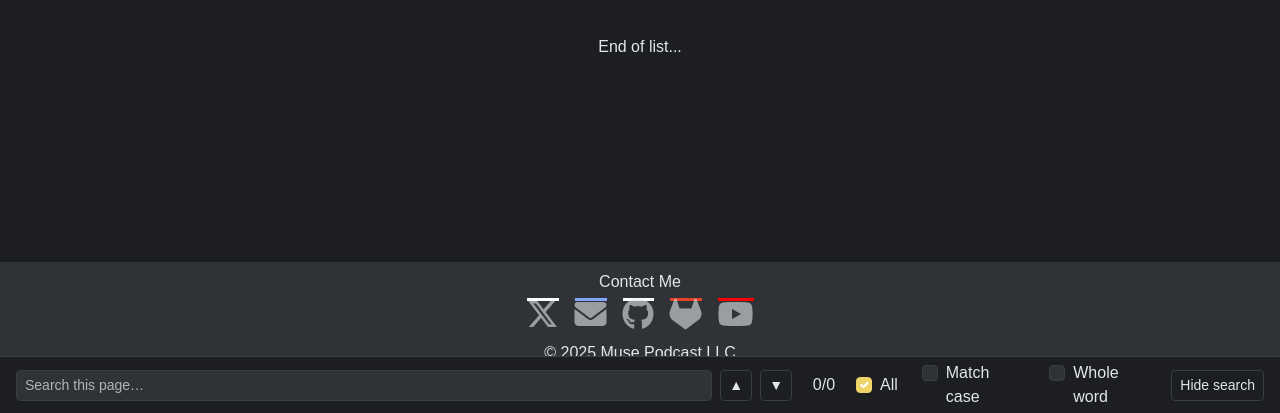
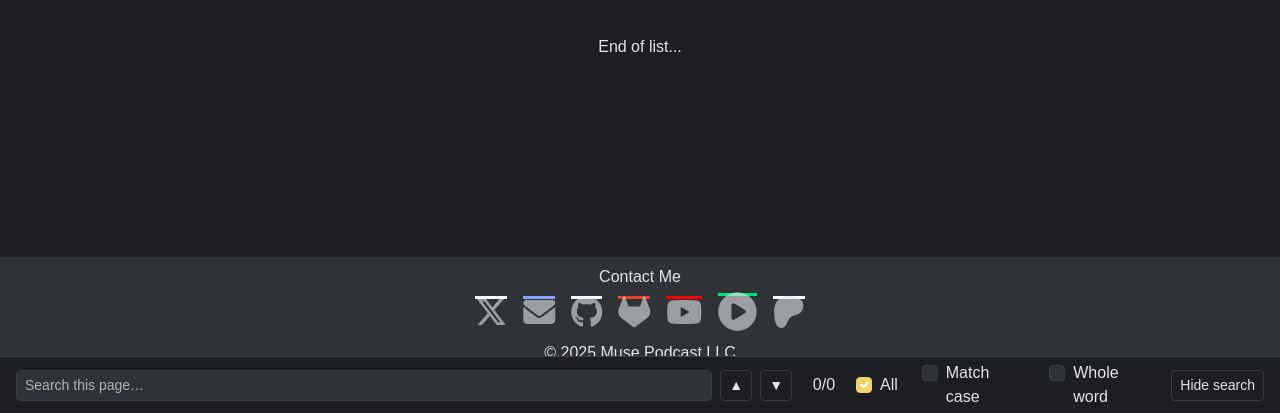
Before and after one commit to musepodcast/podcast-search-engine, a Django app: page /channels/ in a window 1280 px wide. Shown: the part 387-800 px from the top of the page. Run offline with Django 5.2, Linux system fonts and the light colour scheme; data that the repository does not hold is empty; parts of the project's set-up code (start-up, migrations or seed data) failed here and were passed over; some libraries are stand-ins or nearby versions.

Commit message:
MINOR: Added rumble and patreon social links to the footer | Added a background color for github link.

```diff
--- a/podcast_web_app/podcasts/templates/podcasts/base.html
+++ b/podcast_web_app/podcasts/templates/podcasts/base.html
@@ -710,6 +710,20 @@
           <i class="fa-brands fa-youtube"></i>
         </a>
       </li>
+
+      <!-- 6: Rumble (fallback using play icon) -->
+      <li class="mx-2">
+        <a href="https://rumble.com/user/MusePodcast" target="_blank" rel="noopener">
+          <i class="fas fa-circle-play"></i>
+        </a>
+      </li>
+
+      <!-- 7: Patreon -->
+      <li class="mx-2">
+        <a href="https://www.patreon.com/MusePodcast" target="_blank" rel="noopener">
+          <i class="fa-brands fa-patreon"></i>
+        </a>
+      </li>
     </ul>
   </div>
 
--- a/podcast_web_app/static/podcasts/styles.css
+++ b/podcast_web_app/static/podcasts/styles.css
@@ -350,7 +350,8 @@
   /* GitHub (white) */
   .social-links li:nth-child(3) a::before {
     content: "\f09b"; /* github */
-    color: #fff; -webkit-text-fill-color: #fff;
+    background: #fff;
+    color: #000000; -webkit-text-fill-color: #000000;
     border-bottom-color: #fff;
   }
 
@@ -366,6 +367,31 @@
     content: "\f167"; /* youtube */
     color: #ff0000; -webkit-text-fill-color: #ff0000;
     border-bottom-color: #ff0000;
+  }
+
+   /* Rumble (bigger, green circle-play) */
+  .social-links li:nth-child(6) a::before {
+    font-family: "Font Awesome 6 Free";
+    font-weight: 900;
+    content: "\f144";              /* circle-play */
+    font-size: 2.4rem;             /* bump size up */
+    color: #00e676;
+    -webkit-text-fill-color: #00e676;
+    border-bottom-color: #00e676;
+  }
+
+  /* Make the base icon larger too so it matches the overlay */
+  .social-links li:nth-child(6) a .fas {
+    font-size: 2.4rem;
+  }
+
+    /* Patreon (orange/red) */
+  .social-links li:nth-child(7) a::before {
+    content: "\f3d9"; /* patreon */
+    color: #FFFFFF;
+    background: #000000;
+    -webkit-text-fill-color: #FFFFFF;
+    border-bottom-color: #FFFFFF;
   }
 
   /* Hover animation */
```
Also changed, not shown: podcast_web_app/static/podcasts/images/patreon-icon-460x200.png (added).
